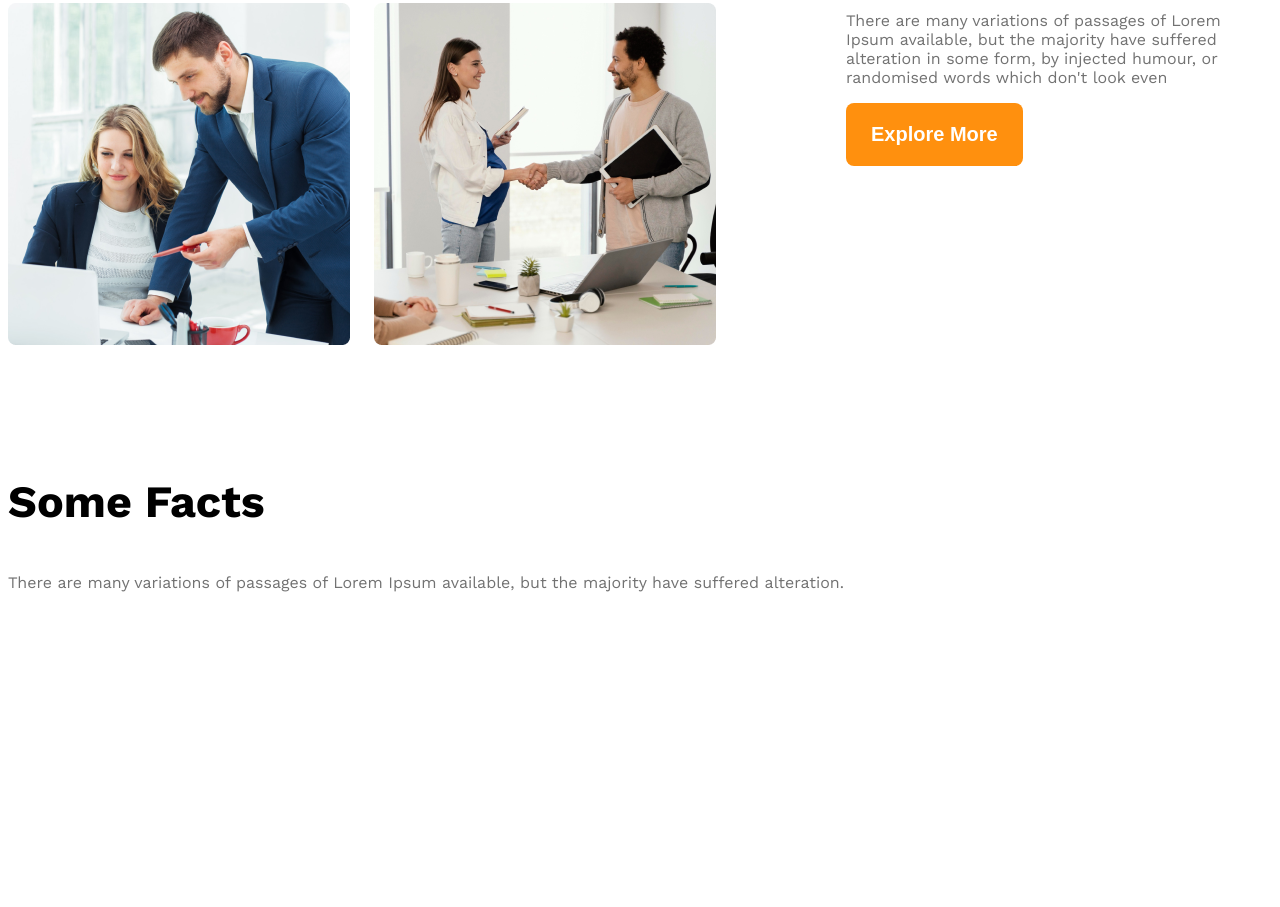
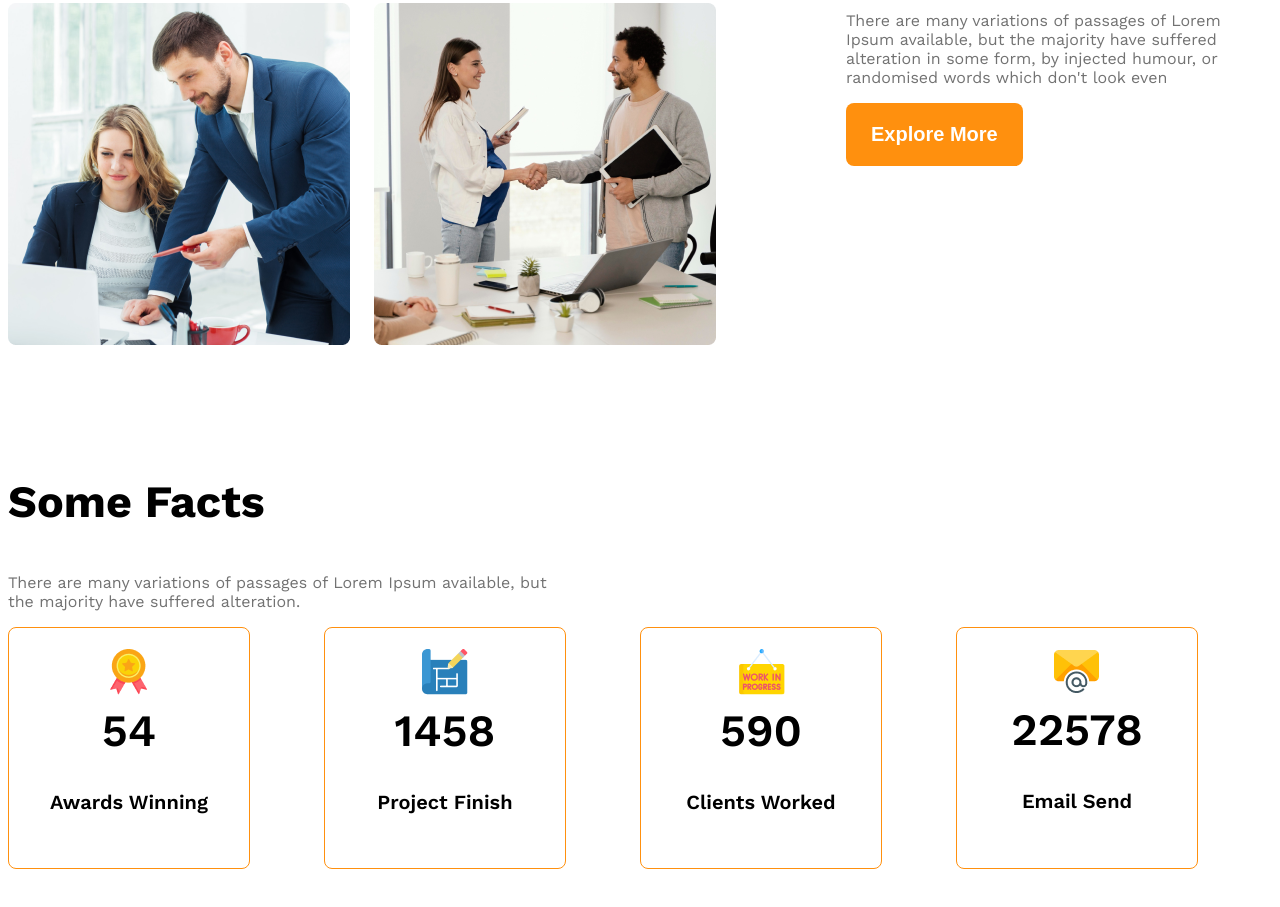
Before and after one commit to naeem112255/g3-architects-website, a plain HTML site: page index.html in a window 1280 px wide. Shown: the part 1677-2584 px from the top of the page. Before the commit the page ends 2399 px from the top, so only its background shows below. Drawn offline with nearby package versions, Linux system fonts and the light colour scheme.

Commit message:
this is my fiveth commit

```diff
--- a/index.html
+++ b/index.html
@@ -51,7 +51,42 @@
         <!-- features will enjoy -->
          <section>
             <h3 class="section-title">Some Facts</h3>
-            <p class="text-light-gray">There are many variations of passages of Lorem Ipsum available, but the majority have suffered alteration.</p>
+            <p class="text-light-gray fact-description">There are many variations of passages of Lorem Ipsum available, but <br> the majority have suffered alteration.</p>
+            <div class="fact-container">
+                <!-- .fact-card*4>img.fact-icon+h4.fact-number+h5.fact-name -->
+                 <div class="fact-card display-flex">
+                    <div>
+                    <img src="images/icons/ribon.png" alt="" class="fact-icon">
+                    <h4 class="fact-number">54</h4>
+                    <h5 class="fact-name">Awards Winning</h5>
+                </div>
+                 </div>
+                 <div class="fact-card display-flex">
+                    <div>
+                    <img src="images/icons/projects.png" alt="" class="fact-icon">
+                    <h4 class="fact-number">1458</h4>
+                    <h5 class="fact-name">Project Finish</h5>
+                    </div>
+                 </div>
+                 <div class="fact-card display-flex">
+                    <div>
+                    <img src="images/icons/customers.png" alt="" class="fact-icon">
+                    <h4 class="fact-number">590</h4>
+                    <h5 class="fact-name">Clients Worked</h5>
+                    </div>
+                 </div>
+                 <div class="fact-card display-flex">
+                    <div>
+                    <img src="images/icons/email.png" alt="" class="fact-icon">
+                    <h4 class="fact-number">22578</h4>
+                    <h5 class="fact-name">Email Send</h5>
+                    </div>
+                 </div>
+
+
+
+            </div>
+
 
          </section>
          <!-- same facts -->
--- a/styles/architects.css
+++ b/styles/architects.css
@@ -100,6 +100,34 @@
 #quick-list{
     font-weight: 500;
 }
+/* same fact related styles */
+.fact-container{
+    display: grid;
+    grid-template-columns: repeat(4, 1fr);
+}
+.fact-card{
+    border: 1px solid #ff900e;
+    width: 240px;
+    height: 240px;
+    border-radius: 8px;
+    text-align: center;
+    align-items: center;
+    justify-content: center;
+}
+.fact-number{
+    font-size: 2.8rem;
+    font-weight: 600;
+    margin-top: 5px;
+    margin-bottom: 10px;
+}
+.fact-name{
+    font-size:1.25rem ;
+    font-weight: 600;
+}
+.fact-description{
+    max-width: 540px;
+}
+
 /* Responsive media query */
 @media screen and (max-width:576px) {
     .navbar,
```
